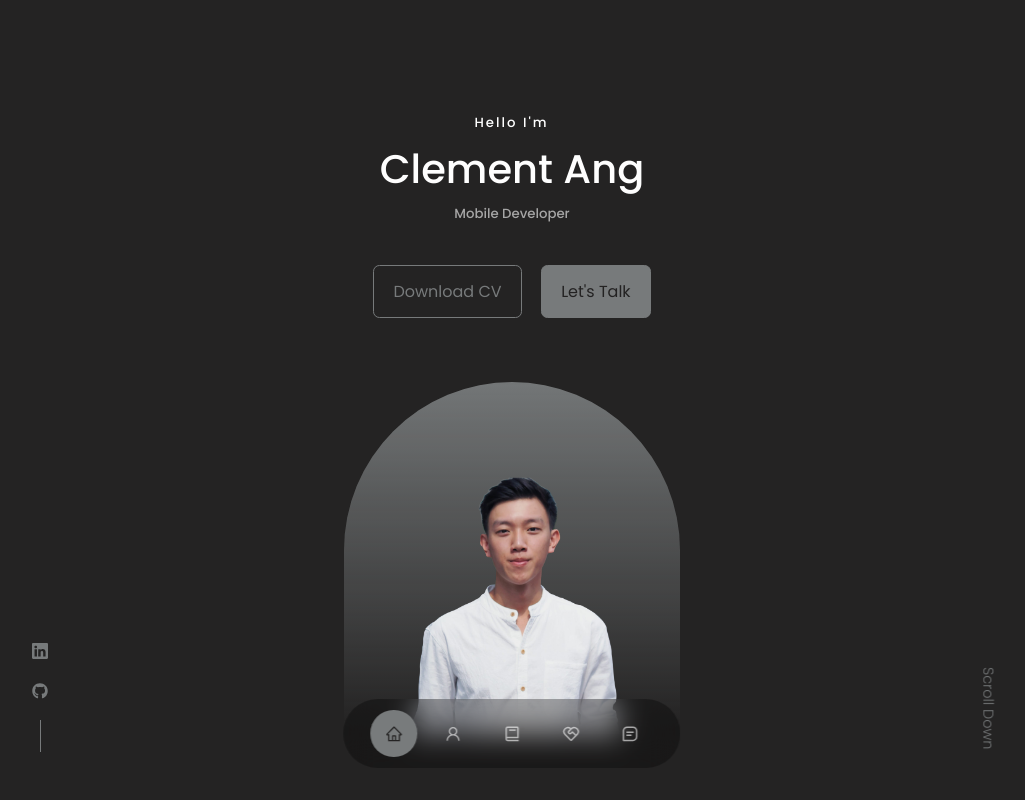
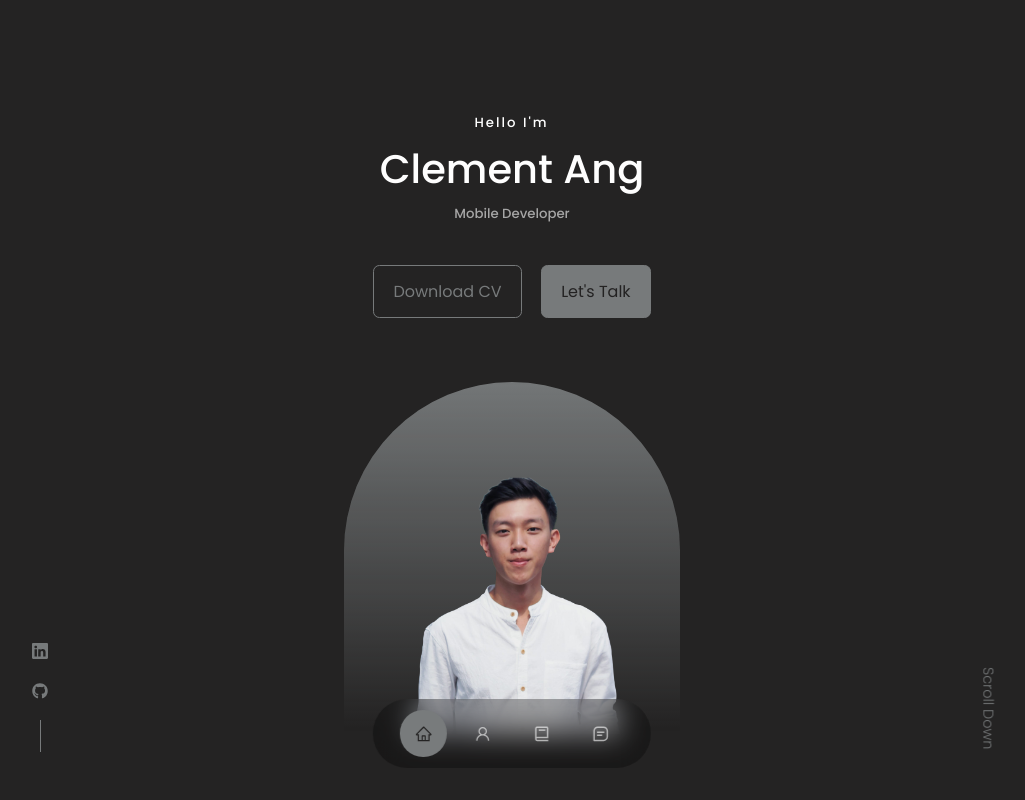
Before and after one commit to CleAyz/ClementPortfolio, a React (Create React App) app: page / in a window 1280 px wide. Shown: the top 800 px of the page, without its empty margins (128-1153 px from the left). Built offline with nearby package versions, Linux system fonts and the light colour scheme.

Commit message:
remove nav project icon

```diff
--- a/src/components/nav/Nav.tsx
+++ b/src/components/nav/Nav.tsx
@@ -21,7 +21,7 @@ const Nav = () => {
             <a href="#" onClick={() => navToState('#')} className={activeNav === '#' ? 'active' : ''}><AiOutlineHome /></a>
             <a href="#about" onClick={() => navToState('#about')} className={activeNav === '#about' ? 'active' : ''}><AiOutlineUser /></a>
             <a href="#experience" onClick={() => navToState("#experience")} className={activeNav === '#experience' ? 'active' : ''} ><BiBook /></a>
-            <a href="#projects" onClick={() => navToState("#projects")} className={activeNav === '#projects' ? 'active' : ''}><RiServiceLine /></a>
+            {/* <a href="#projects" onClick={() => navToState("#projects")} className={activeNav === '#projects' ? 'active' : ''}><RiServiceLine /></a> */}
             <a href="#contact" onClick={() => navToState("#contact")} className={activeNav === '#contact' ? 'active' : ''}><BiMessageSquareDetail /></a>
         </nav>
     )
```
